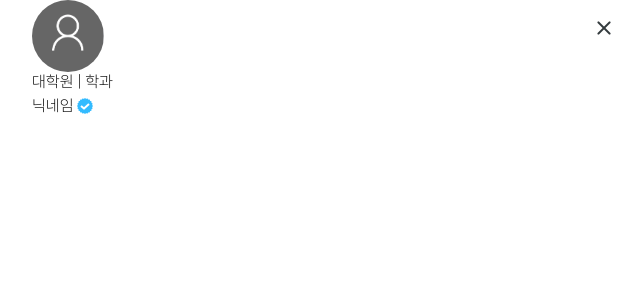
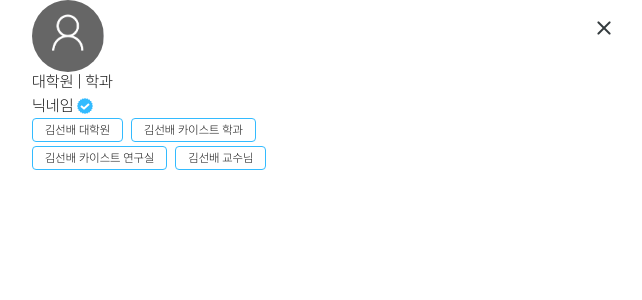
Before and after one commit to WE-ARE-RACCOONS/postgraduate-front, a Next.js app: page /add-profile in a window 1280 px wide. Both pictures are taken after a click on the button "우수 대학원 선배 프로필 보기". Shown: the top 300 px of the page, without its empty margins (308-950 px from the left). Built offline with nearby package versions, Linux system fonts and the light colour scheme.

Commit message:
RAC-166 feat: BorderedText 컴포넌트 구현

```diff
--- a/src/components/Content/MBestCaseContent/MBestCaseContent.styled.ts
+++ b/src/components/Content/MBestCaseContent/MBestCaseContent.styled.ts
@@ -13,4 +13,12 @@ export const MBestCaseContainer = styled.div`
     right: 1rem;
     cursor: pointer;
   }
+
+  #keyword-container {
+    width: 20.5rem;
+    height: max-content;
+    display: flex;
+    flex-direction: row;
+    flex-wrap: wrap;
+  }
 `
--- a/src/components/Content/MBestCaseContent/MBestCaseContent.tsx
+++ b/src/components/Content/MBestCaseContent/MBestCaseContent.tsx
@@ -5,6 +5,7 @@ import user_img from '../../../../public/user.png';
 import RoundedImage from "@/components/Image/RoundedImage";
 import DividedText from "@/components/Text/DividedText";
 import AuthLabeledText from "@/components/Text/AuthLabeledText";
+import BorderedText from "@/components/Text/BorderedText";
 
 function MBestCaseContent({ modalHandler } : { modalHandler: () => void }) {
   return(
@@ -20,6 +21,12 @@ function MBestCaseContent({ modalHandler } : { modalHandler: () => void }) {
       <RoundedImage imgSrc={user_img} altMsg="선배 프로필 이미지" />
       <DividedText firStr="대학원" secStr="학과" />
       <AuthLabeledText str="닉네임" />
+      <div id="keyword-container">
+        <BorderedText str="김선배 대학원" />
+        <BorderedText str="김선배 카이스트 학과" />
+        <BorderedText str="김선배 카이스트 연구실" />
+        <BorderedText str="김선배 교수님" />
+      </div>
     </MBestCaseContainer>
   )
 }
--- /dev/null
+++ b/src/components/Text/BorderedText/BorderedText.styled.ts
@@ -0,0 +1,14 @@
+import styled from "styled-components";
+
+export const BorderedTextContainer = styled.div`
+  width: max-content;
+  height: 1.5rem;
+  white-space: nowrap;
+  border: 1px solid #3BF;
+  border-radius: 0.25rem;
+  font-size: 12px;
+  font-weight: 500;
+  padding: 0.25rem 0.75rem;
+  margin-right: 0.5rem;
+  margin-bottom: 0.25rem;
+`
--- /dev/null
+++ b/src/components/Text/BorderedText/BorderedText.tsx
@@ -0,0 +1,9 @@
+import { BorderedTextContainer } from "./BorderedText.styled";
+
+function BorderedText({ str } : { str: string }) {
+  return(
+    <BorderedTextContainer>{str}</BorderedTextContainer>
+  )
+}
+
+export default BorderedText;
--- /dev/null
+++ b/src/components/Text/BorderedText/index.tsx
@@ -0,0 +1,3 @@
+import BorderedText from "./BorderedText";
+
+export default BorderedText;
```
